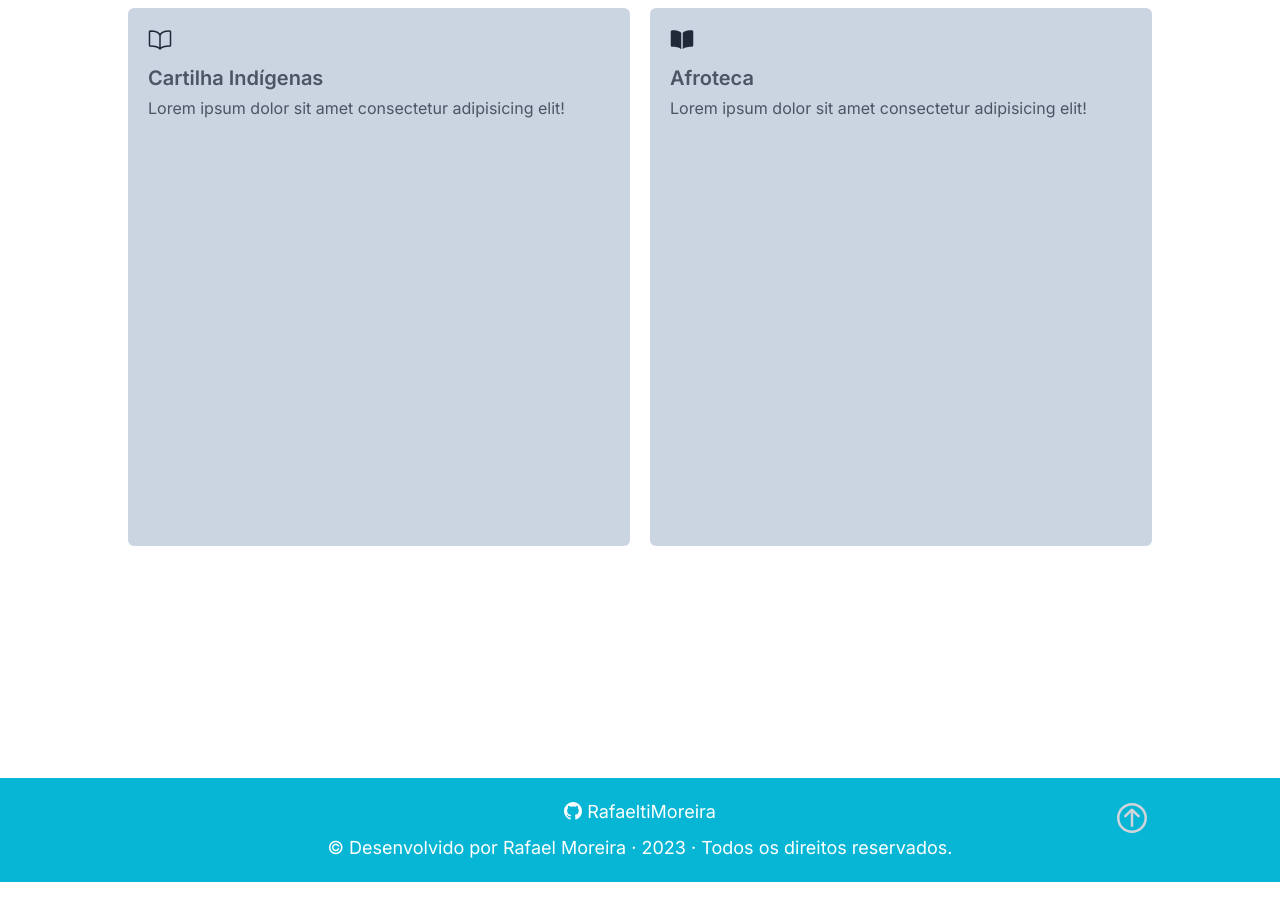
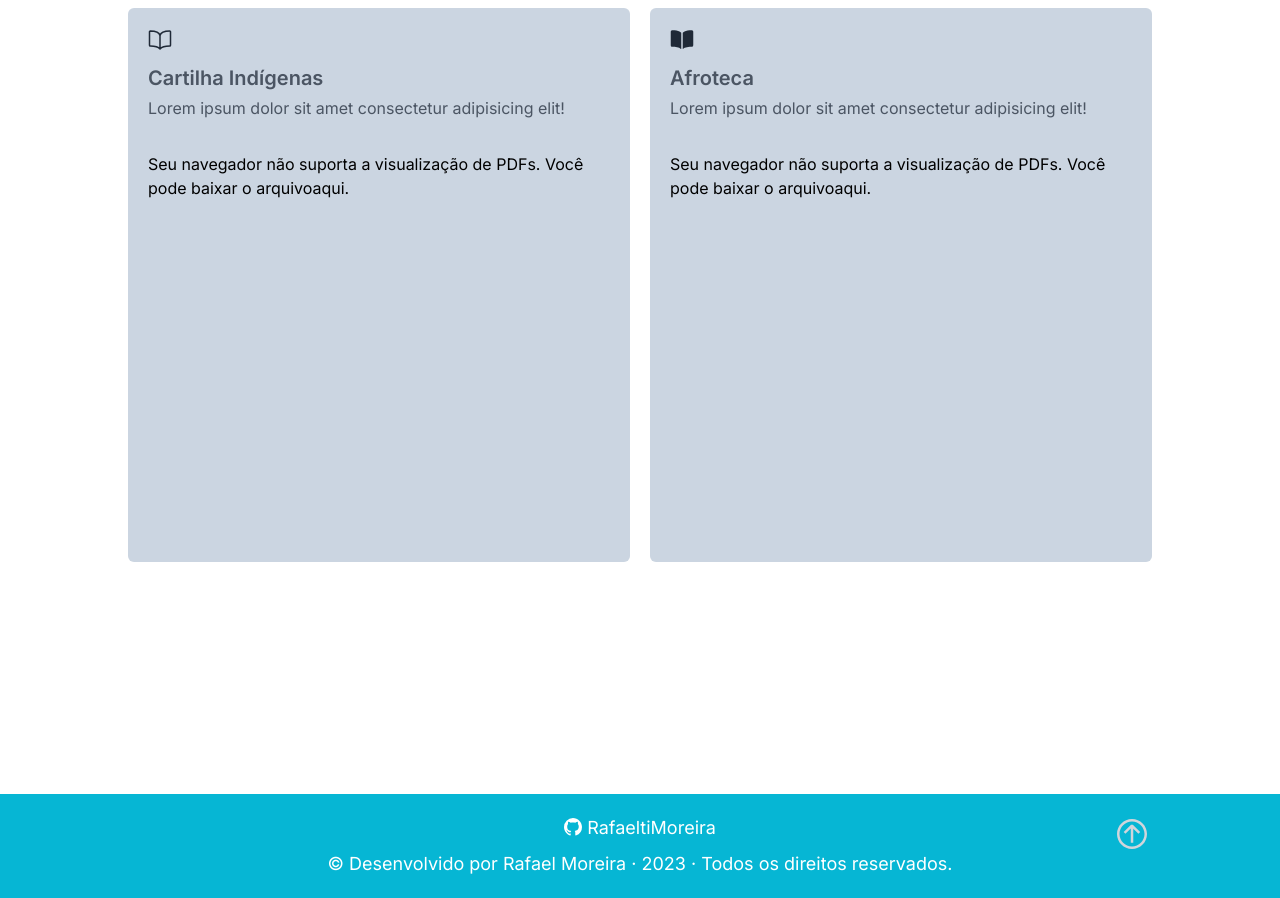
Before and after one commit to RafaeltiMoreira/educacao-infantil, a React (Vite) app: page / in a window 1280 px wide. Shown: the part 920-1818 px from the top of the page. Built offline with nearby package versions, Linux system fonts and the light colour scheme.

Commit message:
Update PDF

```diff
--- a/src/components/ServicesItens.jsx
+++ b/src/components/ServicesItens.jsx
@@ -1,11 +1,8 @@
-import React from 'react';
-import { pdfjs } from 'react-pdf';
-
-import 'react-pdf/dist/esm/Page/AnnotationLayer.css';
-
-pdfjs.GlobalWorkerOptions.workerSrc = `//cdnjs.cloudflare.com/ajax/libs/pdf.js/${pdfjs.version}/pdf.worker.min.js`;
+import React, { useState } from 'react';
 
 export default function ServicesItens({ title, icon, description, embedPdf }) {
+
+
   return (
     <div className='bg-slate-300 hover:bg-slate-200 dark:bg-slate-800 dark:hover:bg-slate-700 hover:-translate-y-2 transform transition p-5 rounded-md'>
       <div className='text-gray-800 dark:text-gray-300 w-6 h-6 mb-3'>
@@ -14,10 +11,15 @@ export default function ServicesItens({ title, icon, description, embedPdf }) {
       <h1 className='font-semibold text-xl text-gray-600 dark:text-gray-200 mb-1'>{title}</h1>
       <p className='text-md text-gray-600 dark:text-gray-300'>{description}</p>
       <div className='w-full mt-4'>
-        <div className='w-full'>
-          {embedPdf}
+        <div className='mt-8 w-full'>
+          <object data={embedPdf} type='application/pdf' width='100%' height='390px'>
+            <p>Seu navegador não suporta a visualização de PDFs. Você pode baixar o arquivo
+              <a href={embedPdf}>aqui</a>.
+            </p>
+          </object>
         </div>
       </div>
+
     </div>
   );
 }
--- a/src/data/services.jsx
+++ b/src/data/services.jsx
@@ -9,12 +9,18 @@ export default [
         title: 'Cartilha Indígenas',
         icon: <IoBookOutline className='w-full h-full' />,
         description: 'Lorem ipsum dolor sit amet consectetur adipisicing elit!',
-        embedPdf: <iframe className='md:w11/12 w-full object-cover rounded-md' src={indigenas} type="application/pdf" height={390} />,
+        embedPdf: indigenas,
     },
     {
         title: 'Afroteca',
         icon: <IoBook className='w-full h-full' />,
         description: 'Lorem ipsum dolor sit amet consectetur adipisicing elit!',
-        embedPdf: <iframe className='md:w11/12 w-full object-cover rounded-md' src={afroteca} type="application/pdf" height={390} />,
+        embedPdf: afroteca,
     }
 ]
+
+/*
+<iframe src={indigenas} className='md:w11/12 w-full object-cover rounded-md'  type="application/pdf" height={390} />
+
+<iframe src={afroteca} className='md:w11/12 w-full object-cover rounded-md'  type="application/pdf" height={390} />,
+*/
```
